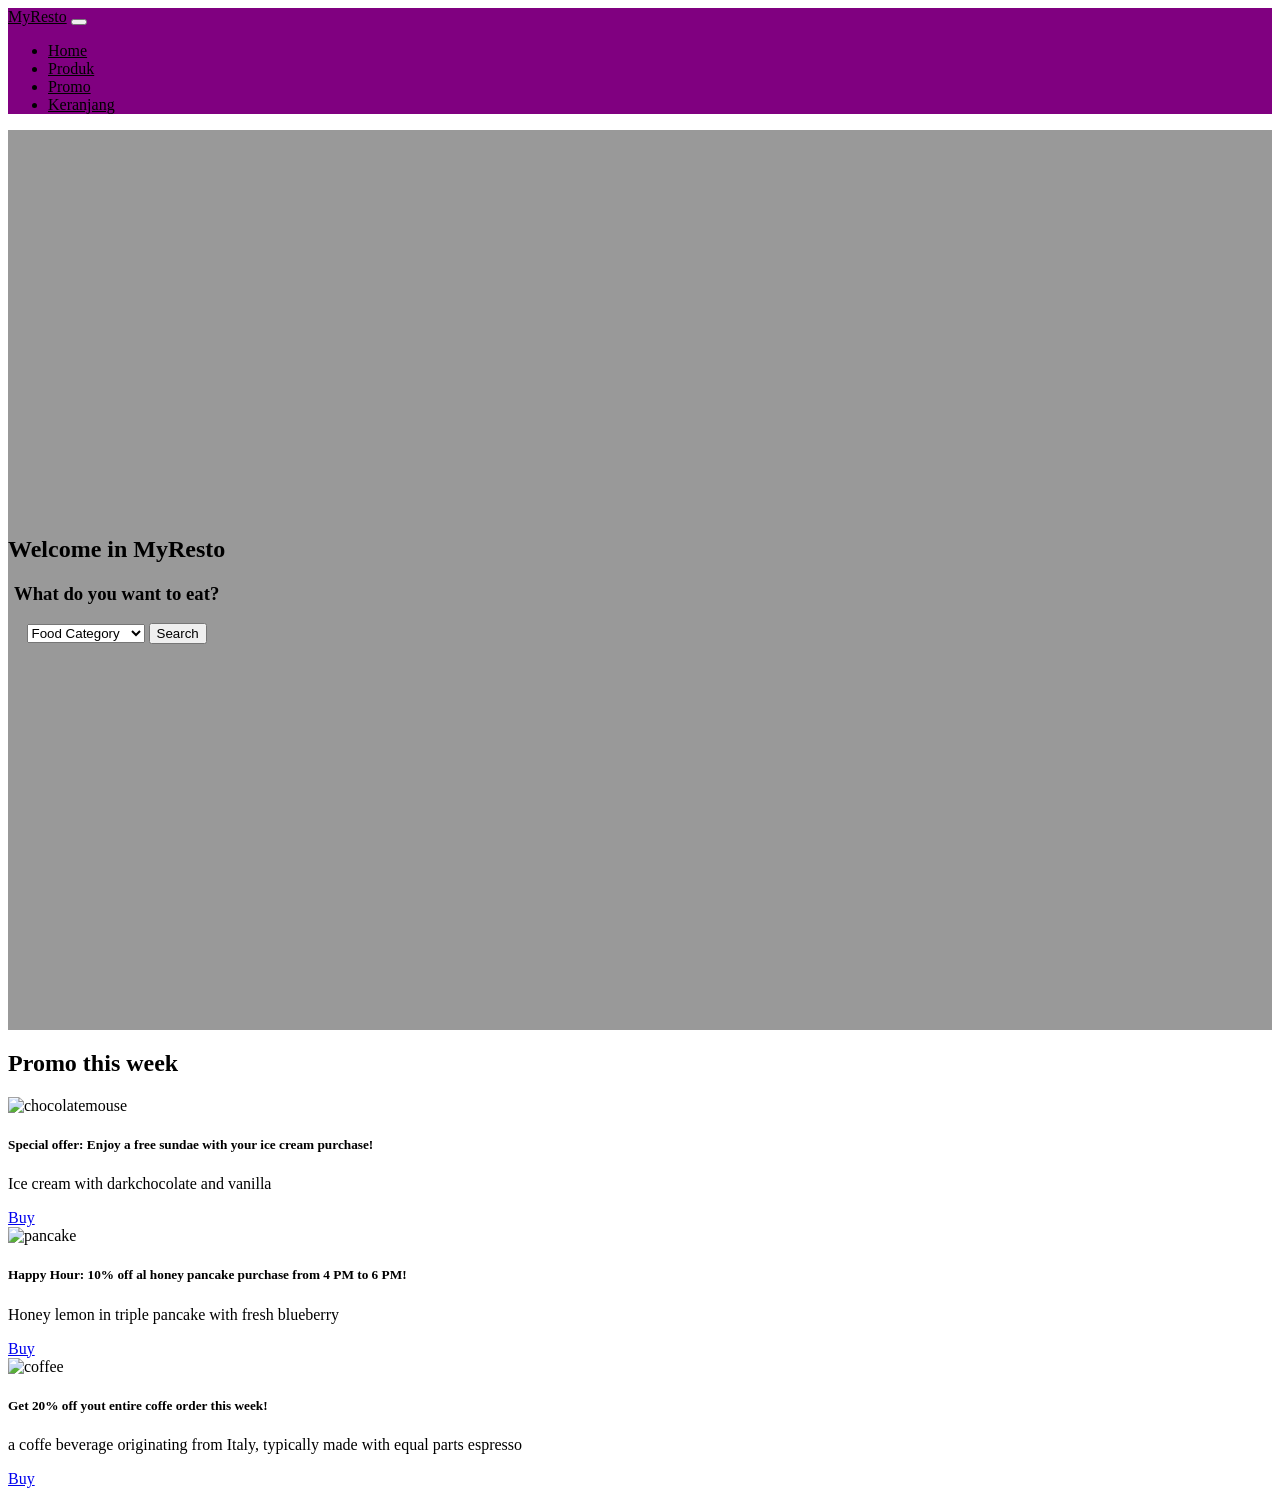
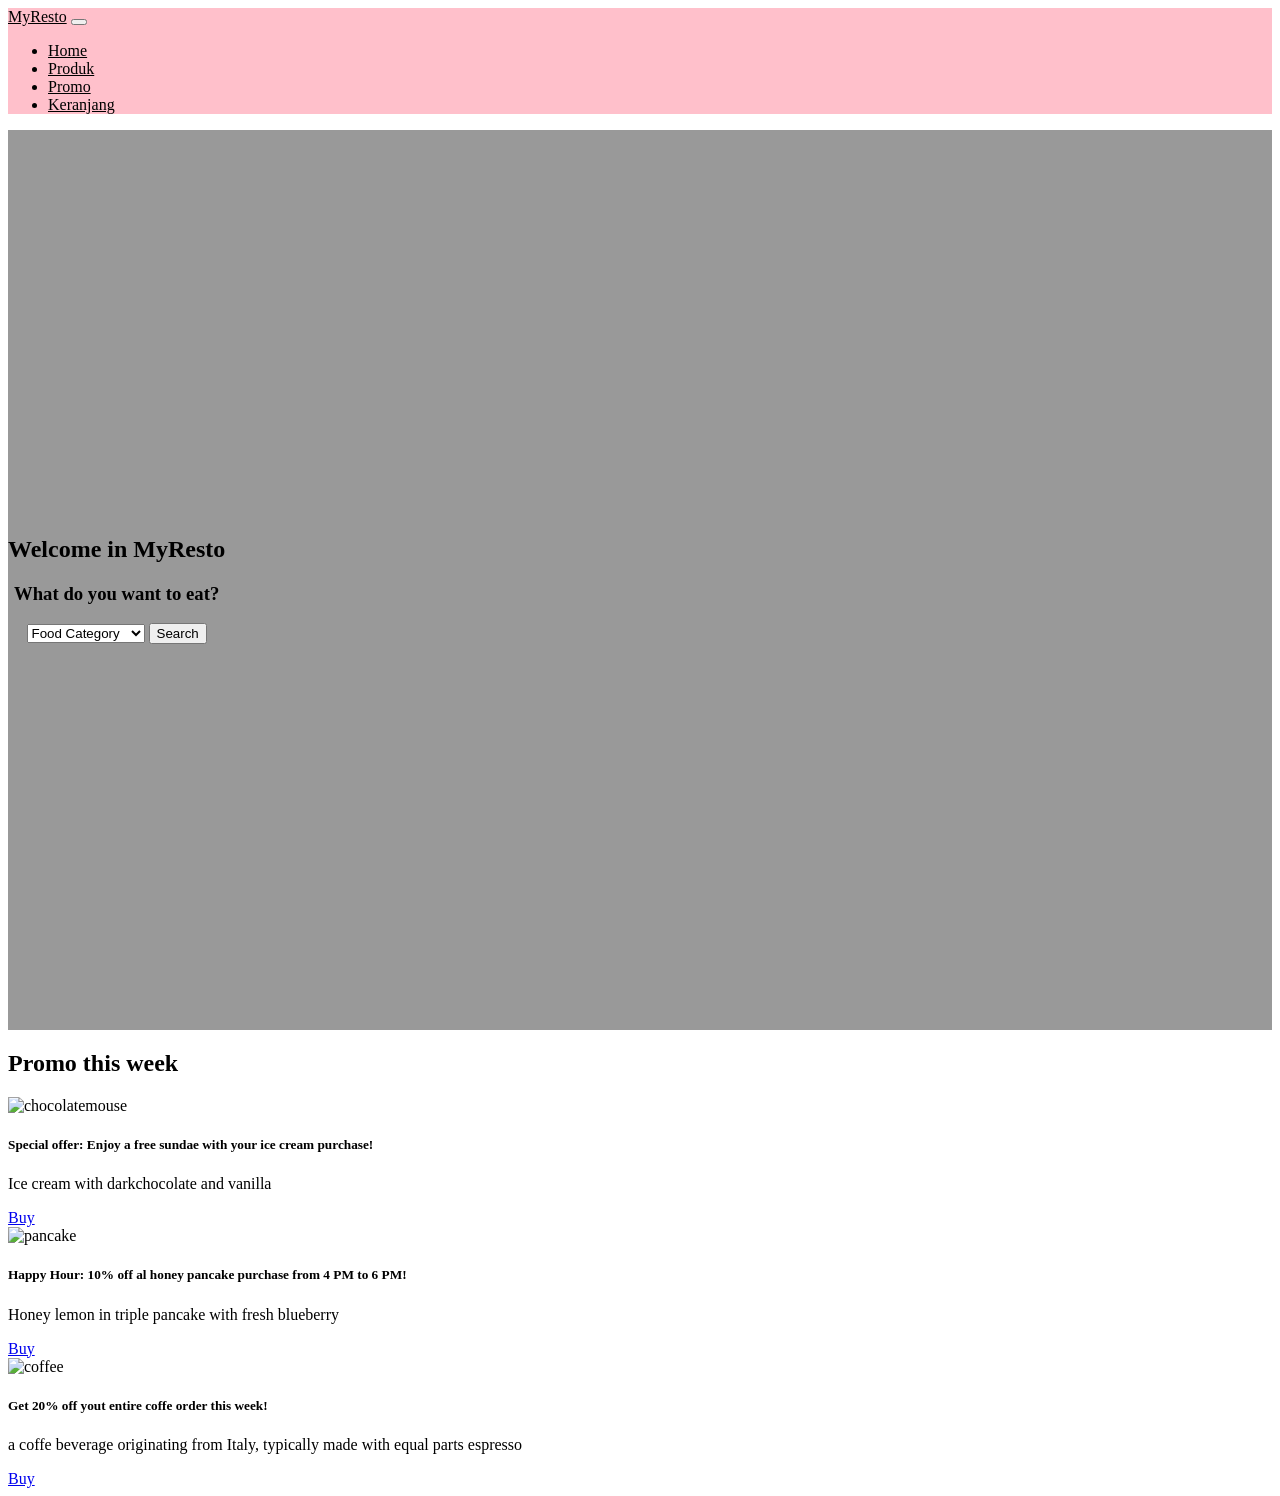

Add files via upload

--- a/Navbar/css.css
+++ b/Navbar/css.css
@@ -1,5 +1,5 @@
 .main-navbar {
-      background-color: purple; 
+      background-color: pink; 
 }
 
 .navbar-brand,
@@ -11,7 +11,7 @@
   height: 100vh;
   background:
     linear-gradient(rgba(0,0,0,0.4), rgba(0,0,0,0.4)),
-    url("makanan.jpg");
+    url("resto\ pink.jpg.jpeg");
   background-size: cover;
   background-position: center;
 
@@ -33,7 +33,7 @@
 
 .background-service{
     height: auto;
-    background: purple;
+    background: pink;
 }
 
 .card:hover {
